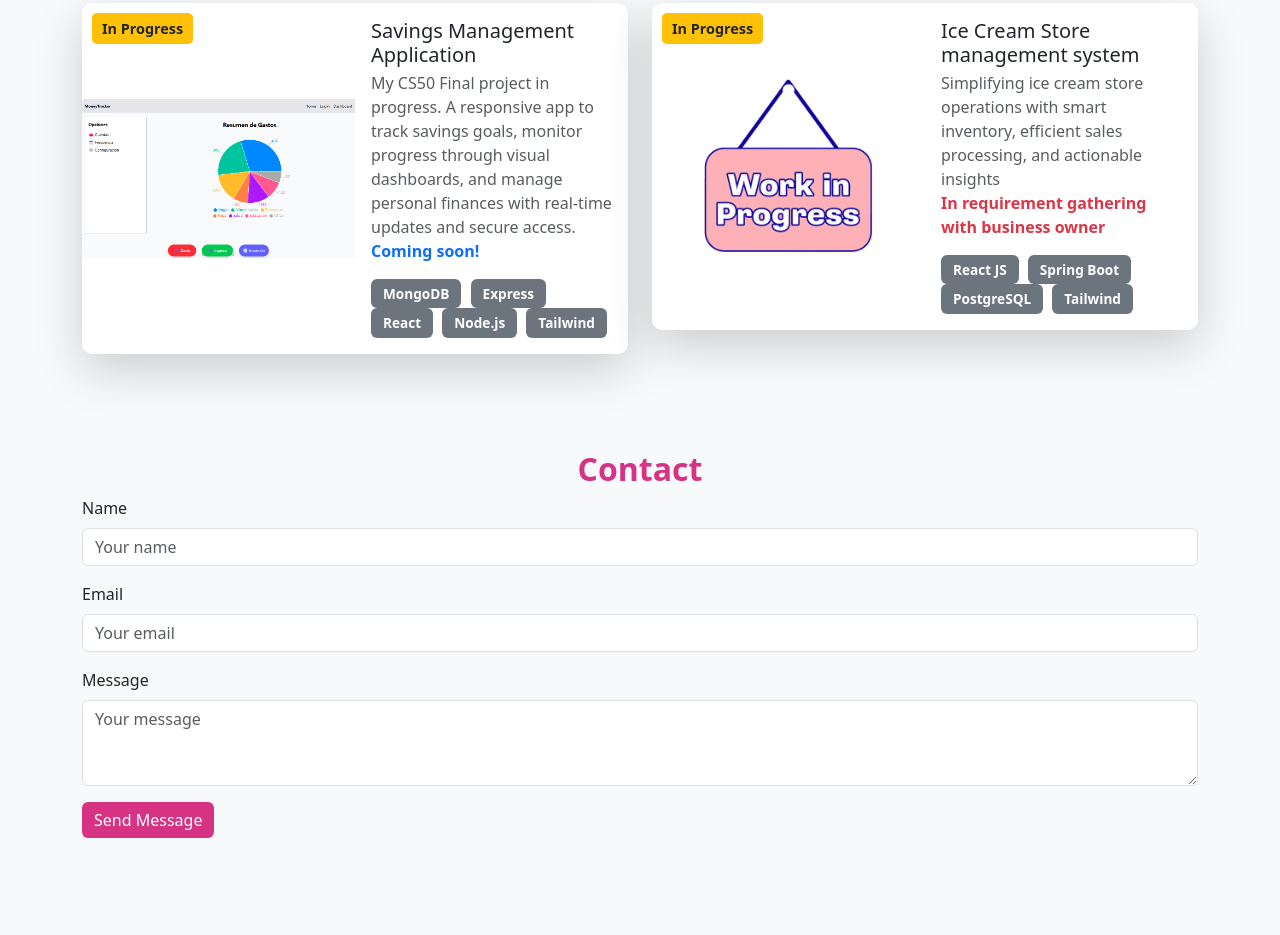
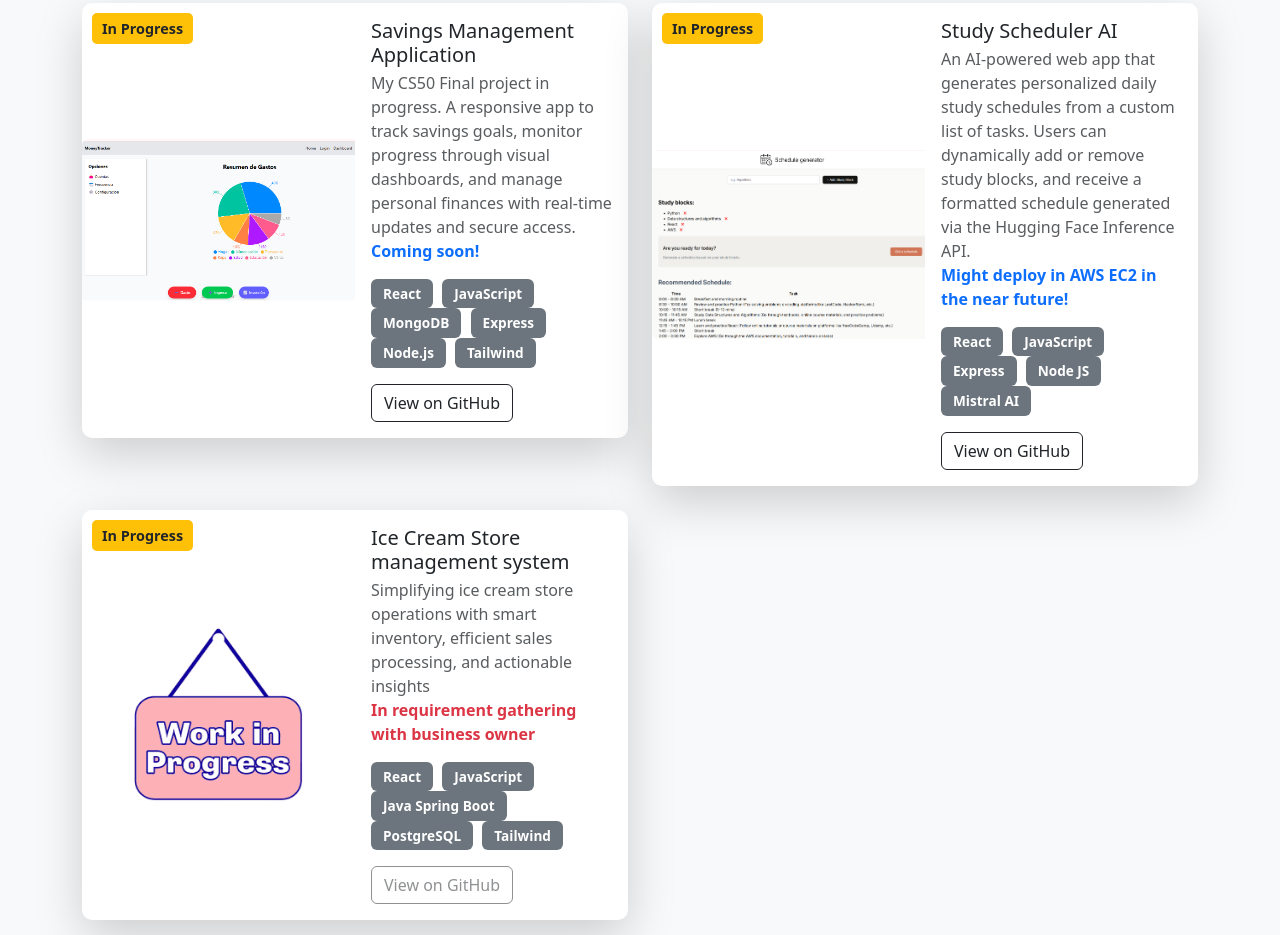
Before and after one commit to dani-montesdeoca-f/portfolio, a plain HTML site: page index.html in a window 1280 px wide. Shown: the part 3165-4100 px from the top of the page. Before the commit the page ends 4067 px from the top, so only its background shows below. Drawn offline with nearby package versions, Linux system fonts and the light colour scheme.

Commit message:
UPDATE projects section

```diff
--- a/index.html
+++ b/index.html
@@ -73,13 +73,13 @@
                 </h1>
                 <p class="lead text-white"> Computer Engineer | Software Developer </p>
                 <div class="mt-4">
-                    <a href="https://linkedin.com/in/your-profile" class="btn btn-outline-light btn-lg mx-2" target="_blank">
+                    <a href="https://www.linkedin.com/in/daniel-montes-de-oca-fernández-4873802b8/" class="btn btn-outline-light btn-lg mx-2" target="_blank">
                         <i class="bi bi-linkedin"></i> LinkedIn
                     </a>
-                    <a href="https://github.com/your-username" class="btn btn-outline-light btn-lg mx-2" target="_blank">
+                    <a href="https://github.com/dani-montesdeoca-f" class="btn btn-outline-light btn-lg mx-2" target="_blank">
                         <i class="bi bi-github"></i> GitHub
                     </a>
-                    <a href="mailto:your-email@example.com" class="btn btn-outline-light btn-lg mx-2">
+                    <a href="mailto:dani.mdof@gmail.com" class="btn btn-outline-light btn-lg mx-2">
                         <i class="bi bi-envelope"></i> Email
                     </a>
                 </div>
@@ -265,18 +265,19 @@
                                         </p>
                                         <!-- Tecnologías Utilizadas -->
                                         <div class="tech-stack">
+                                            <span class="badge bg-secondary">React</span>
+                                            <span class="badge bg-secondary">JavaScript</span>
                                             <span class="badge bg-secondary">MongoDB</span>
                                             <span class="badge bg-secondary">Express</span>
-                                            <span class="badge bg-secondary">React</span>
                                             <span class="badge bg-secondary">Node.js</span>
                                             <span class="badge bg-secondary">Tailwind</span>
                                         </div>
+                                        <a href="https://github.com/dani-montesdeoca-f/money-tracker" target="_blank" class="btn btn-outline-dark mt-3">View on GitHub</a>
                                     </div>
                                 </div>
                             </div>
                         </div>
                     </div>
-
                     <!-- Proyecto 2 -->
                     <div class="col-md-6">
                         <div class="card project-card border-0 shadow-lg">
@@ -285,7 +286,37 @@
 
                             <div class="row g-0 align-items-center">
                                 <div class="col-md-6">
-                                    <img src="assets/wip.gif" class="img-fluid rounded-start" alt="Project 2">
+                                    <img src="assets/project-2.png" class="img-fluid rounded-start" alt="Project 2">
+                                </div>
+                                <div class="col-md-6">
+                                    <div class="card-body">
+                                        <h5 class="card-title text-dark">Study Scheduler AI</h5>
+                                        <p class="card-subtitle text-muted">An AI-powered web app that generates personalized daily study schedules from a custom list of tasks. Users can dynamically add or remove study blocks, and receive a formatted schedule generated via the Hugging Face Inference API.</p>
+                                        <p class="project-description text-primary">
+                                            Might deploy in AWS EC2 in the near future!
+                                        </p>
+                                        <div class="tech-stack">
+                                            <span class="badge bg-secondary">React</span>
+                                            <span class="badge bg-secondary">JavaScript</span>
+                                            <span class="badge bg-secondary">Express</span>
+                                            <span class="badge bg-secondary">Node JS</span>
+                                            <span class="badge bg-secondary">Mistral AI</span>
+                                        </div>
+                                        <a href="https://github.com/dani-montesdeoca-f/schedule-generator" target="_blank" class="btn btn-outline-dark mt-3">View on GitHub</a>
+                                    </div>
+                                </div>
+                            </div>
+                        </div>
+                    </div>
+                    <!-- Proyecto 3 -->
+                    <div class="col-md-6">
+                        <div class="card project-card border-0 shadow-lg">
+
+                            <span class="project-status bg-warning text-dark">In Progress</span>
+
+                            <div class="row g-0 align-items-center">
+                                <div class="col-md-6">
+                                    <img src="assets/wip.gif" class="img-fluid rounded-start" alt="Project 3">
                                 </div>
                                 <div class="col-md-6">
                                     <div class="card-body">
@@ -295,11 +326,17 @@
                                             In requirement gathering with business owner
                                         </p>
                                         <div class="tech-stack">
-                                            <span class="badge bg-secondary">React JS</span>
-                                            <span class="badge bg-secondary">Spring Boot</span>
+                                            <span class="badge bg-secondary">React</span>
+                                            <span class="badge bg-secondary">JavaScript</span>
+                                            <span class="badge bg-secondary">Java Spring Boot</span>
                                             <span class="badge bg-secondary">PostgreSQL</span>
                                             <span class="badge bg-secondary">Tailwind</span>
                                         </div>
+                                        <a href="https://github.com/dani-montesdeoca-f/schedule-generator"
+                                            target="_blank"
+                                            class="btn btn-outline-dark mt-3 disabled-link">
+                                            View on GitHub
+                                        </a>
                                     </div>
                                 </div>
                             </div>
--- a/styles.css
+++ b/styles.css
@@ -222,3 +222,9 @@
     filter: grayscale(0%);
     transform: scale(1.05);
 }
+
+.disabled-link {
+    pointer-events: none;
+    opacity: 0.5;
+    cursor: not-allowed;
+  }
```
Also changed, not shown: assets/project-2.png (added), 1 other file.
